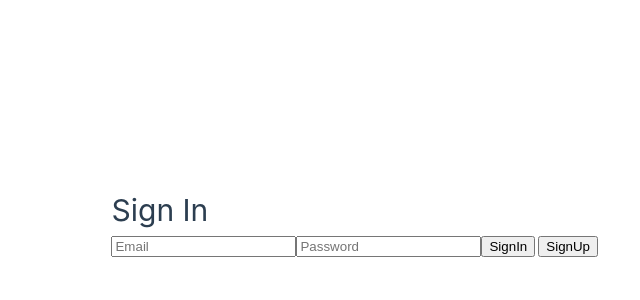
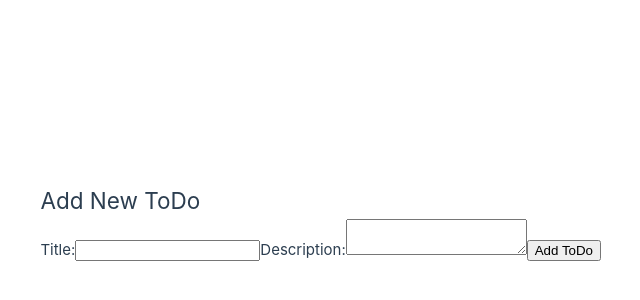
Before and after one commit to OXAYR/Todo.vue, a Vue app: page / in a window 1280 px wide. Shown: the part 178-478 px from the top of the page, without its empty margins (39-679 px from the left). Built offline with nearby package versions, Linux system fonts and the light colour scheme.

Commit message:
Todo added successfully in the backend

```diff
--- a/src/stores/todoStore.js
+++ b/src/stores/todoStore.js
@@ -1,7 +1,7 @@
 // todoStore.js
 
 import { defineStore } from 'pinia';
-
+import axios from "axios";
 export const useTodoStore = defineStore('todo', {
     state: () => ({
         todos: [],
@@ -13,7 +13,14 @@ export const useTodoStore = defineStore('todo', {
     },
     actions: {
         // Implement actions for CRUD operations (create, read, update, delete)
-        addTodo(newTodo) {
+        async addTodo(newTodo) {
+            const userToken = localStorage.getItem("userAuth");
+            const response = await axios.post('/api/item', newTodo, {
+                headers: {
+                    Authorization: `Bearer ${userToken}`, // Attach the bearer token
+                },
+            });
+            console.log("response--------->", response)
             this.todos.push(newTodo);
         },
         updateTodo(updatedTodo) {
--- a/src/views/LoginView.vue
+++ b/src/views/LoginView.vue
@@ -1,9 +1,10 @@
 <template>
-  <div>
-    <Login />
-  </div>
+	<div>
+		<addTodo />
+	</div>
 </template>
 
 <script setup>
-import Login from "@/components/Login.vue";
+	import Login from "@/components/Login.vue";
+	import addTodo from "@/components/addTodo.vue";
 </script>
```
